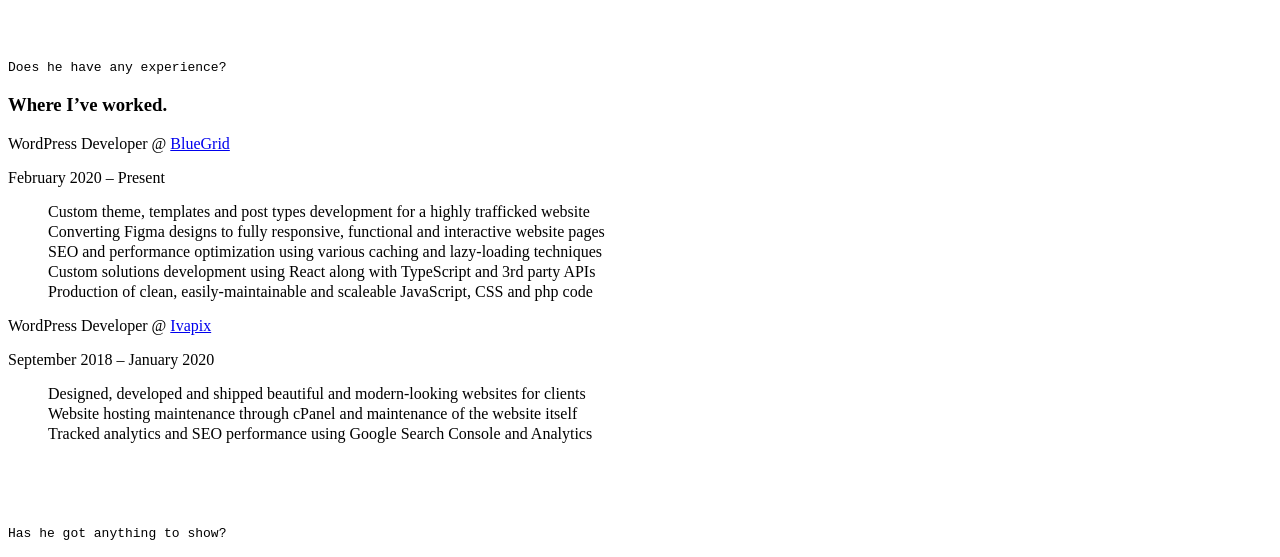
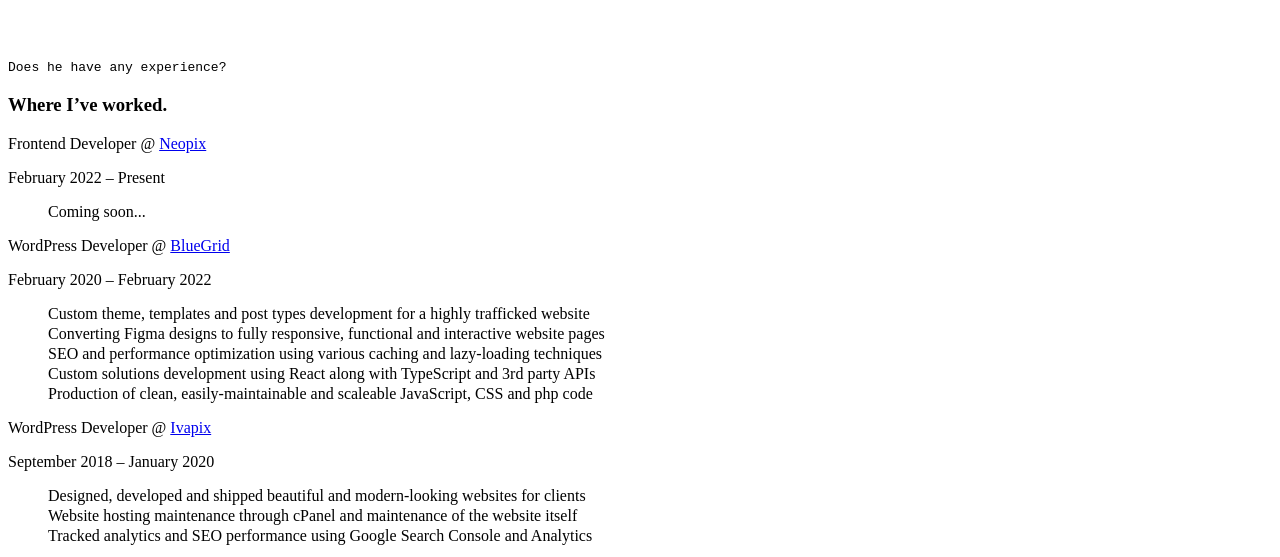
Before and after one commit to unesic/unesic-dev, a Gatsby site: page / in a window 1280 px wide. Shown: the part 1760-2317 px from the top of the page. Built offline with nearby package versions, Linux system fonts and the light colour scheme; Gatsby itself is replaced by a stand-in of ours.

Commit message:
Added Neopix to experiences.

```diff
--- a/src/components/home/Contact.tsx
+++ b/src/components/home/Contact.tsx
@@ -32,7 +32,9 @@
 							{t}
 						</Text>
 					))}
-					<Button mt="12">{_t.cta}</Button>
+					<Button mt="12" as="a" href="mailto:info@unesic.io">
+						{_t.cta}
+					</Button>
 				</Box>
 			</Container>
 		);
--- a/src/content/content-en.json
+++ b/src/content/content-en.json
@@ -130,10 +130,24 @@
 		"head": "Where I’ve worked.",
 		"jobs": [
 			{
+				"title": "Frontend Developer",
+				"date": {
+					"from": "February 2022",
+					"to": "Present"
+				},
+				"company": {
+					"name": "Neopix",
+					"url": "https://weareneopix.com/"
+				},
+				"items": [
+					"Coming soon..."
+				]
+			},
+			{
 				"title": "WordPress Developer",
 				"date": {
 					"from": "February 2020",
-					"to": "Present"
+					"to": "February 2022"
 				},
 				"company": {
 					"name": "BlueGrid",
--- a/src/content/content-sr.json
+++ b/src/content/content-sr.json
@@ -130,10 +130,24 @@
 		"head": "Gde sam radio.",
 		"jobs": [
 			{
+				"title": "Frontend Developer",
+				"date": {
+					"from": "Februar 2022",
+					"to": "Još uvek"
+				},
+				"company": {
+					"name": "Neopix",
+					"url": "https://weareneopix.com/"
+				},
+				"items": [
+					"Će bude..."
+				]
+			},
+			{
 				"title": "WordPress Developer",
 				"date": {
 					"from": "Februar 2020",
-					"to": "Još uvek"
+					"to": "Februar 2022"
 				},
 				"company": {
 					"name": "BlueGrid",
```
Also changed, not shown: README.md.
